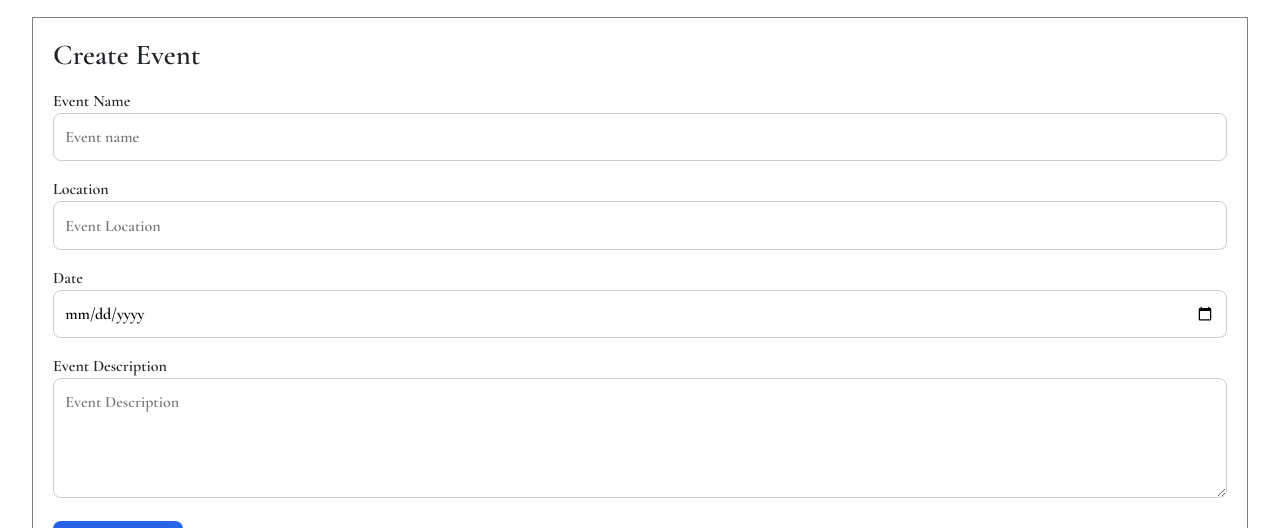
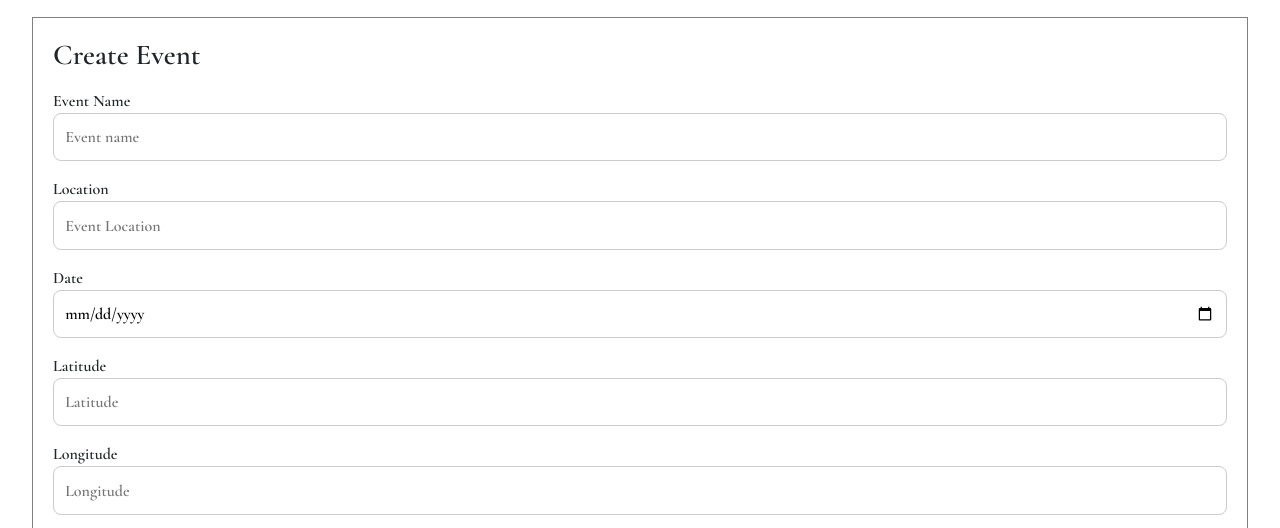
Before and after one commit to CristhianS-17/Proyecto-Final-AYCRunnig, a React app: page /organizer in a window 1280 px wide. Shown: the part 247-775 px from the top of the page. Built offline with nearby package versions, Linux system fonts and the light colour scheme; no server answers.

Commit message:
cambios yoannis

```diff
--- a/src/front/components/organizer/EventForm.jsx
+++ b/src/front/components/organizer/EventForm.jsx
@@ -5,17 +5,31 @@ export const EventForm = () => {
     const [location, setLocation] = useState("");
     const [date, setDate] = useState("");
     const [description, setDescription] = useState("");
+    const [latitude, setLatitude] = useState("");
+    const [longitude, setLongitude] = useState("");
     const handleSubmit = (e) => {
         e.preventDefault();
-
+    const newEvent = {
+        title: eventName,
+        date: date,
+        location_name: location,
+        latitude: latitude,
+        longitude: longitude,
+        description: description,
+    }
+        console.log(newEvent)
         console.log(eventName);
         console.log(location);
         console.log(date);
+        console.log(latitude);
+        console.log(longitude);
         console.log(description);
 
         setEventName("")
         setLocation("")
         setDate("")
+        setLatitude("")
+        setLongitude("")
         setDescription("")
     };
 
@@ -34,7 +48,7 @@ export const EventForm = () => {
                     />
                 </div>
 
-                 <div className="form-group">
+                <div className="form-group">
                     <label>Location</label>
                     <input
                         type="text"
@@ -54,6 +68,26 @@ export const EventForm = () => {
                 </div>
 
                 <div className="form-group">
+                    <label>Latitude</label>
+
+                    <input
+                        type="number"
+                        placeholder="Latitude"
+                        value={latitude}
+                        onChange={(e) => setLatitude(e.target.value)}
+                    />
+                </div>
+                <div className="form-group">
+                    <label>Longitude</label>
+
+                    <input
+                        type="number"
+                        placeholder="Longitude"
+                        value={longitude}
+                        onChange={(e) => setLongitude(e.target.value)}
+                    />
+                </div>
+                <div className="form-group">
                     <label>Event Description</label>
                     <textarea
                         placeholder="Event Description"
--- a/src/front/index.css
+++ b/src/front/index.css
@@ -179,9 +179,12 @@ body {
   padding: 0.8rem 1.5rem;
   border: none;
   border-radius: 8px;
-  background-color: #2563eb;
+  background-color: #198754;
   color: white;
   cursor: pointer;
+}
+.create-event-button:hover {
+    background-color: #157347;
 }
 
 /* === ADMIN === */
```
